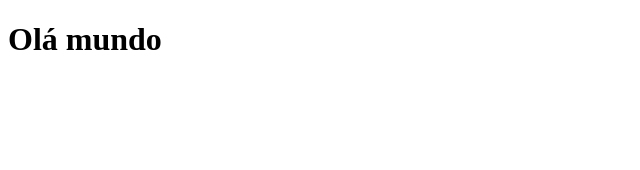
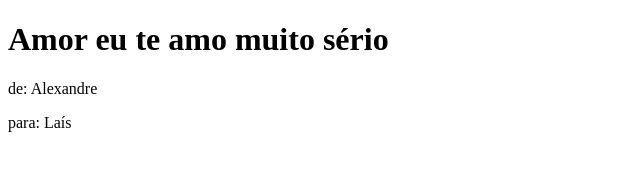
Before and after one commit to Alex123-art-max/projeto-social, a plain HTML site: page index.html in a window 1280 px wide. Shown: the whole page, without its empty margins (0-640 px from the left). Drawn offline with Linux system fonts and the light colour scheme.

Commit message:
Update index.html

```diff
--- a/index.html
+++ b/index.html
@@ -7,6 +7,9 @@
     <title>Projeto Redes Sociais</title>
 </head>
 <body>
-    <h1>Olá mundo   </h1>
+    <h1>Amor eu te amo muito sério
+    </h1>
+    <p>de: Alexandre</p>
+    <p>para: Laís</p>
 </body>
 </html>
```
